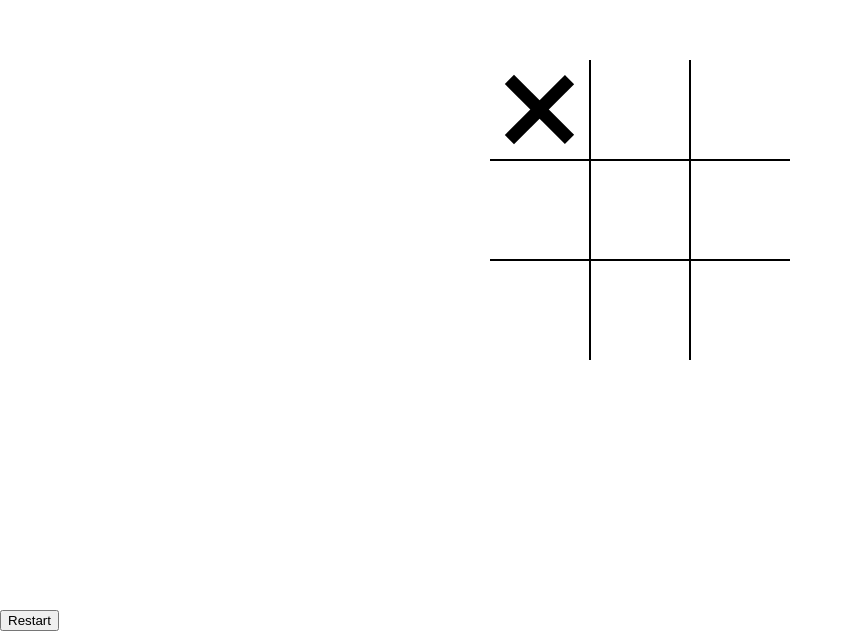
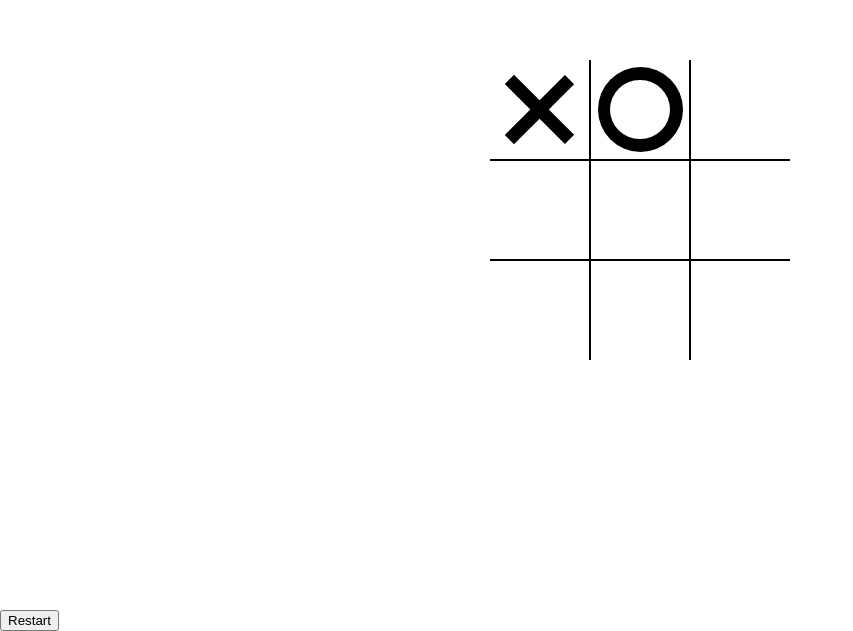
Before and after one commit to danieling/game-tictactoe, a plain HTML site: page index.html in a window 1280 px wide. Shown: the part 190-821 px from the top of the page, without its empty margins (0-853 px from the left). Drawn offline with Linux system fonts and the light colour scheme.

Commit message:
mark O created

```diff
--- a/index.html
+++ b/index.html
@@ -11,7 +11,7 @@
 <body>
     <div class="board">
         <div class="cell x" data-cell></div>
-        <div class="cell" data-cell></div>
+        <div class="cell circle" data-cell></div>
         <div class="cell" data-cell></div>
         <div class="cell" data-cell></div>
         <div class="cell" data-cell></div>
--- a/styles.css
+++ b/styles.css
@@ -68,3 +68,22 @@ body {
 .cell.x::after {
     transform: rotate(-45deg);
 }
+
+.cell.circle::before,
+.cell.circle::after {
+    content: '';
+    position: absolute;
+    border-radius: 50%;
+}
+
+.cell.circle::before {
+    width: var(--mark-size);
+    height: var(--mark-size);
+    background-color: black;
+}
+
+.cell.circle::after {
+    width: calc(var(--mark-size) * .7);
+    height: calc(var(--mark-size) * .7);
+    background-color: white;
+}
```
